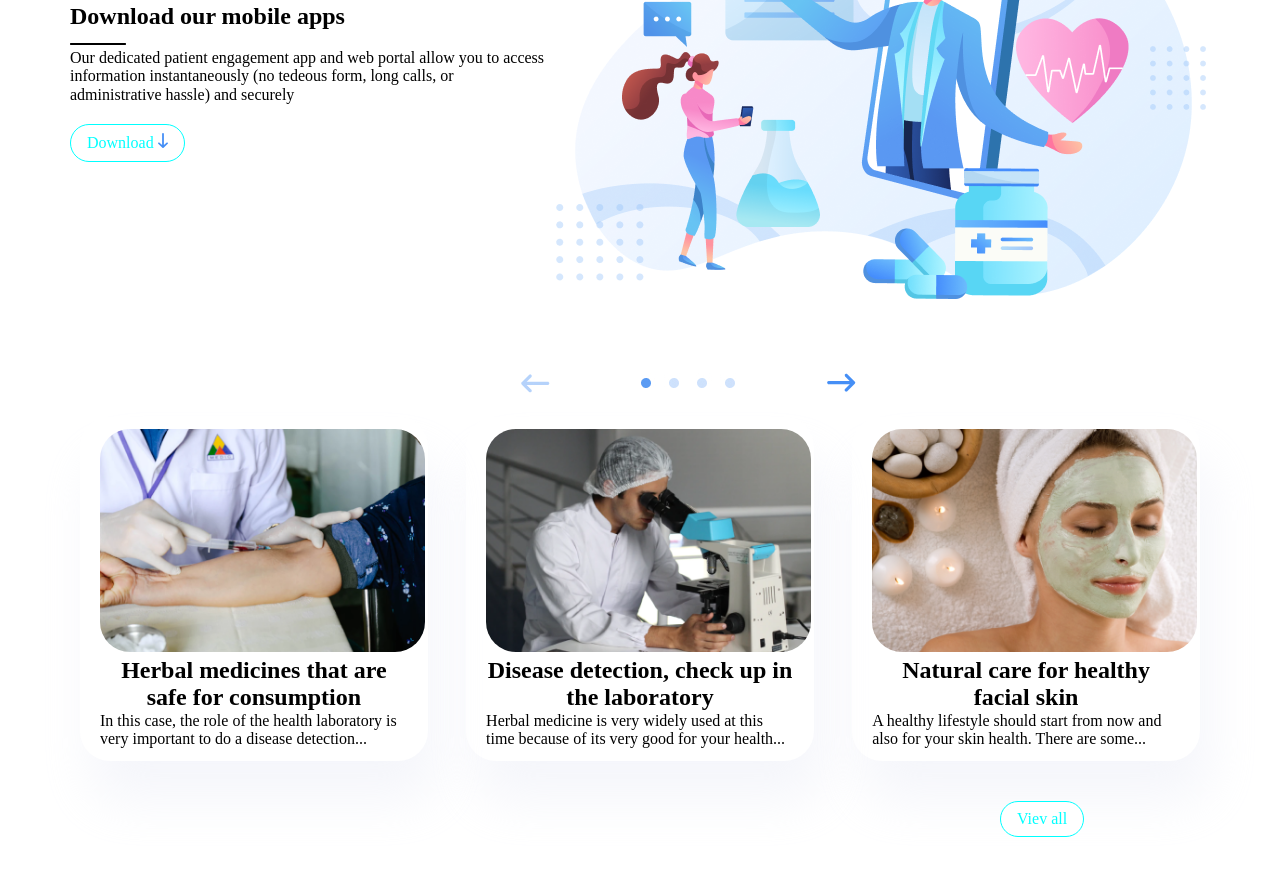
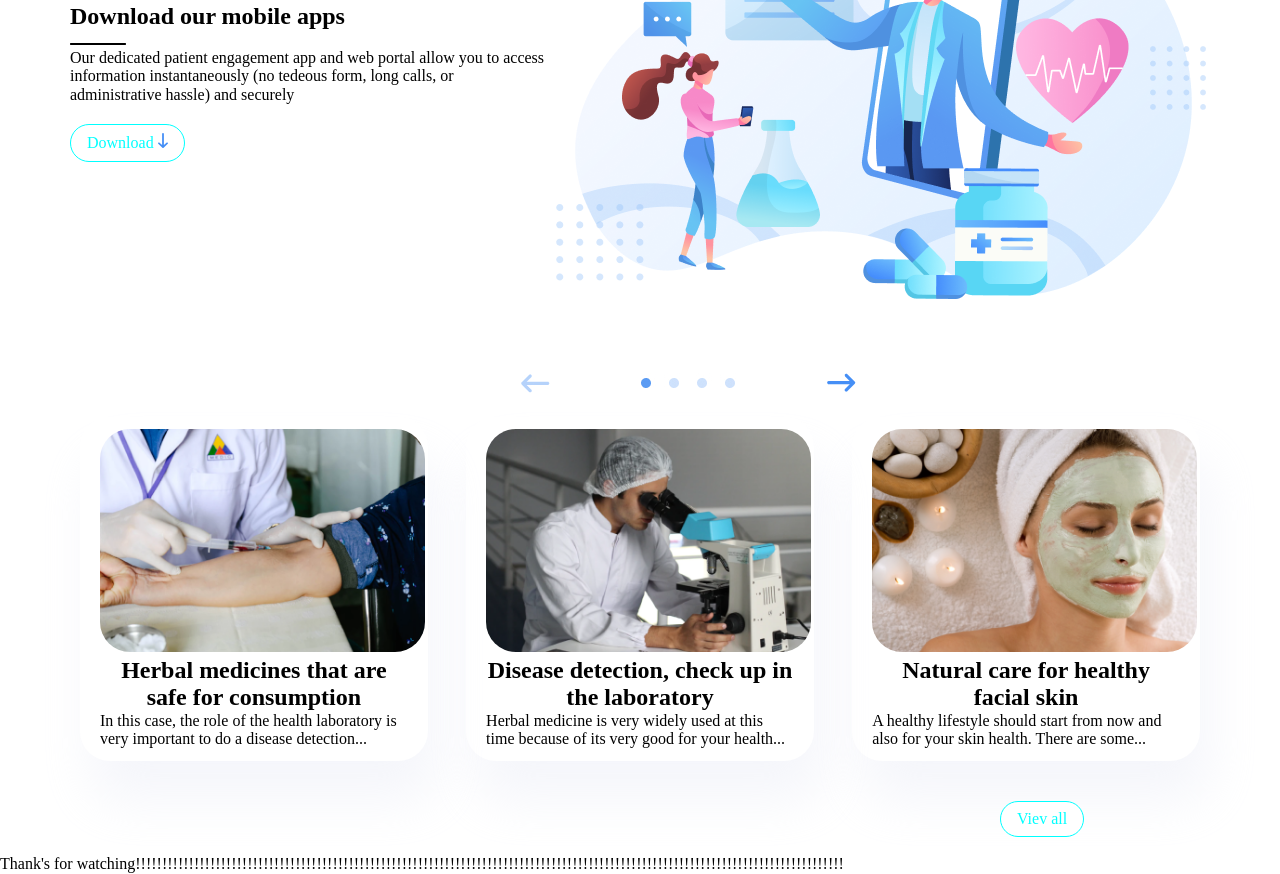
Before and after one commit to Scorpion2007/Scorpion, a plain HTML site: page index.html in a window 1280 px wide. Shown: the part 2118-2992 px from the top of the page. Drawn offline with Linux system fonts and the light colour scheme.

Commit message:
Update index.html

```diff
--- a/index.html
+++ b/index.html
@@ -157,5 +157,9 @@
 
 
 
+
+
+
+    <p>Thank's for watching!!!!!!!!!!!!!!!!!!!!!!!!!!!!!!!!!!!!!!!!!!!!!!!!!!!!!!!!!!!!!!!!!!!!!!!!!!!!!!!!!!!!!!!!!!!!!!!!!!!!!!!!!!!!!!!!!!!!!!!!!!!!!!!!!!!!!</p>
 </body>
 </html>
```
